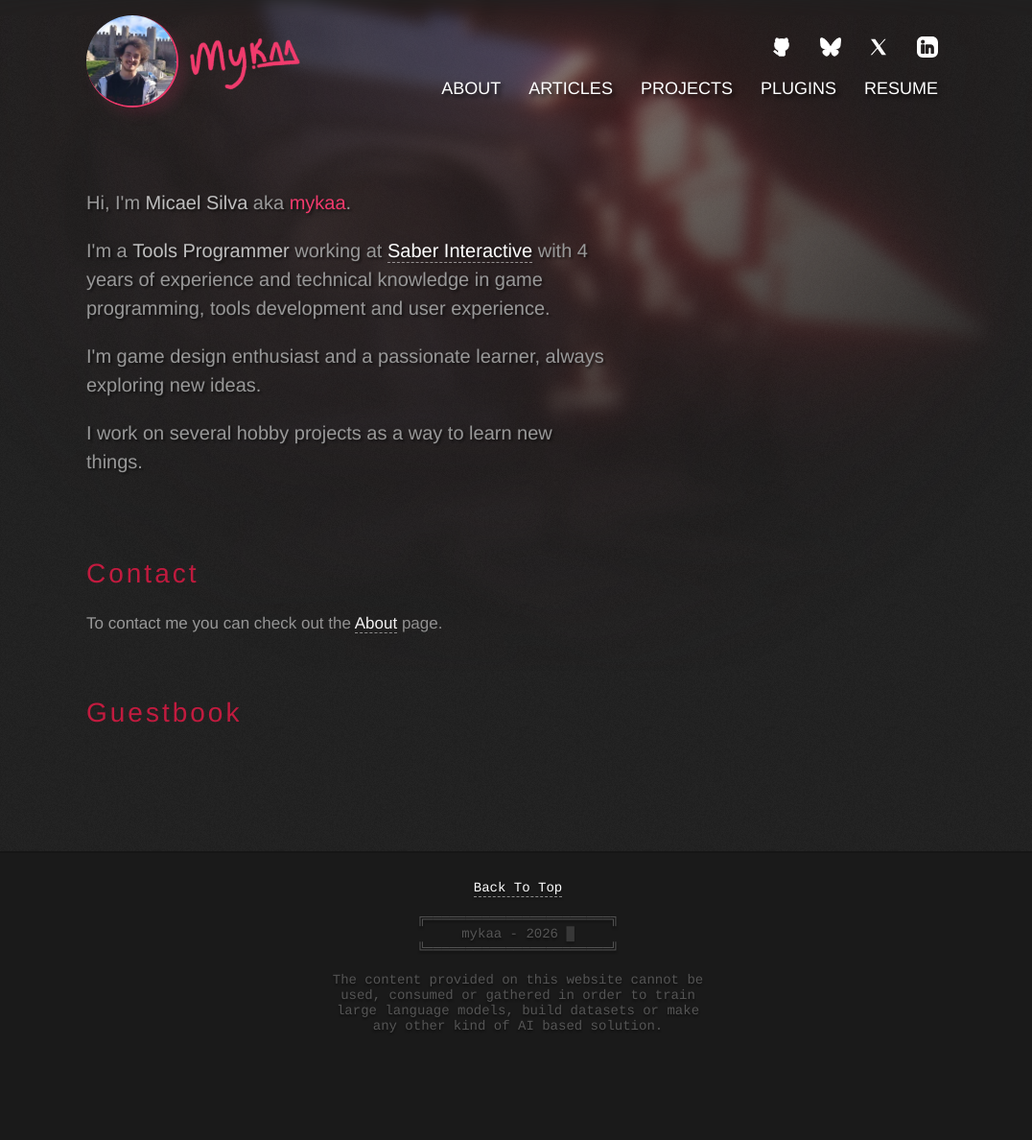
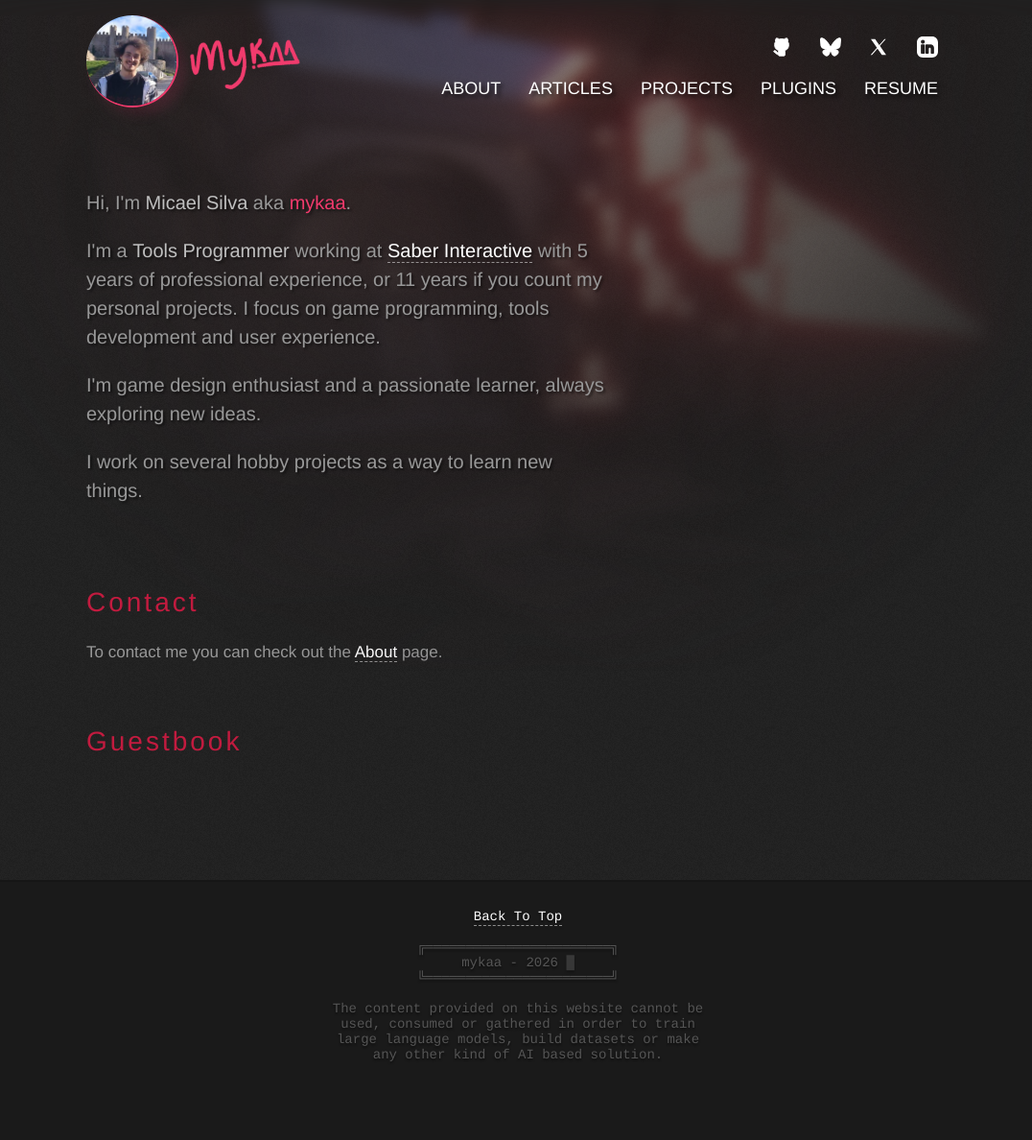
Before and after one commit to mykaadev/mykaadev.github.io, a Jekyll site: the page built from content/pages/home.md, in a window 1280 px wide. Shown: the whole page at 96% size, without its empty margins (100-1176 px from the left). Built offline with Jekyll 4.4.1, drawn with Linux system fonts in a browser that asks for light colours; some web fonts are replaced; comment, search, counter and statistics services are not loaded; before the commit the page ends 1158 px from its top, so only the background shows below that.

Commit message:
Add a glitch entry card to About, and show 5 and 11 years on the home page
The home page says 5 years of professional experience, or 11 with personal projects. The About page gets a new card from 2016 with no readable name or role: the text shuffles in bursts every 5 seconds, and nonstop on hover. Keep the pointer on the card and the page goes dark around it, turns gray, sways, shakes and flashes. It fades out over 4 seconds when the pointer leaves.

Co-Authored-By: Claude Opus 5.5 <noreply@anthropic.com>

```diff
--- a/_config.yml
+++ b/_config.yml
@@ -2,7 +2,7 @@ title: Micael Silva
 email: micaelsilva.desk@gmail.com
 description: >-
   Hi, I'm Micael Silva aka mykaa.
-  I'm a Tools Programmer working at Saber Interactive with 4 years of experience and technical knowledge in game programming, tools development and user experience.
+  I'm a Tools Programmer working at Saber Interactive with 5 years of professional experience, or 11 years if you count my personal projects. I focus on game programming, tools development and user experience.
   I'm game design enthusiast and a passionate learner, always exploring new ideas.
 baseurl: ""
 url: "https://mykaadev.github.io"
--- a/content/pages/home.md
+++ b/content/pages/home.md
@@ -9,7 +9,7 @@ meta_description: Personal portfolio and blog of Micael Silva (mykaa) about game
 <div id="index-about">
   <div id="index-bio">
     <p>Hi, I'm <strong>Micael Silva</strong> aka <span class="mykaa">mykaa</span>.</p>
-    <p>I'm a <strong>Tools Programmer</strong> working at <a target="_blank" href="https://saber.games/">Saber Interactive</a> with 4 years of experience and technical knowledge in game programming, tools development and user experience.</p>
+    <p>I'm a <strong>Tools Programmer</strong> working at <a target="_blank" href="https://saber.games/">Saber Interactive</a> with 5 years of professional experience, or 11 years if you count my personal projects. I focus on game programming, tools development and user experience.</p>
     <p>I'm game design enthusiast and a passionate learner, always exploring new ideas.</p>
     <p>I work on several hobby projects as a way to learn new things.</p>
   </div>
--- a/library/style.css
+++ b/library/style.css
@@ -2634,6 +2634,124 @@ Vault Cards (plugins that are not public yet)
 }
 
 /*---------------------------------------------
+Glitch Entry (the classified card on the About page)
+---------------------------------------------*/
+
+.glitch-entry {
+    border-left-color: #f03a6c;
+    background:
+        repeating-linear-gradient(0deg, rgba(255, 255, 255, 0.025) 0 1px, transparent 1px 3px),
+        rgba(240, 58, 108, 0.04);
+}
+
+.glitch-text {
+    position: relative;
+    display: inline-block;
+    color: #ffffff;
+    text-shadow: -1px 0 rgba(240, 58, 108, 0.8), 1px 0 rgba(70, 220, 255, 0.6);
+}
+
+/* Two shifted copies of the text that show only in short bursts, like the vault cards */
+.glitch-text::before,
+.glitch-text::after {
+    content: attr(data-text);
+    position: absolute;
+    inset: 0;
+    opacity: 0;
+    pointer-events: none;
+}
+
+.glitch-text::before {
+    color: #f03a6c;
+}
+
+.glitch-text::after {
+    color: #46dcff;
+}
+
+/* glitch-entry.js adds is-glitching in bursts and scrambles the text, as on the vault cards */
+.glitch-entry.is-glitching .glitch-text::before {
+    opacity: 0.85;
+    animation: vault-glitch-a 0.35s steps(2) infinite;
+}
+
+.glitch-entry.is-glitching .glitch-text::after {
+    opacity: 0.85;
+    animation: vault-glitch-b 0.3s steps(2) infinite;
+}
+
+.glitch-entry.is-glitching {
+    border-left-color: #46dcff;
+}
+
+.glitch-logo {
+    animation: glitch-entry-logo 5s steps(1) infinite;
+}
+
+.glitch-entry.is-glitching .glitch-logo {
+    animation: vault-flicker 0.25s steps(3) infinite;
+}
+
+.glitch-muted {
+    font-family: monospace;
+    font-size: 0.9em;
+    opacity: 0.6;
+}
+
+@keyframes glitch-entry-logo {
+    0%, 90%, 100% { filter: grayscale(1); transform: none; }
+    92% { filter: hue-rotate(40deg) saturate(1.6) brightness(1.3) drop-shadow(-3px 0 rgba(240, 58, 108, 0.8)); transform: translateX(-2px); }
+    95% { filter: drop-shadow(3px 0 rgba(70, 220, 255, 0.7)); transform: translateX(2px) skewX(-6deg); }
+}
+
+@media (prefers-reduced-motion: reduce) {
+    .glitch-entry.is-glitching .glitch-text::before,
+    .glitch-entry.is-glitching .glitch-text::after,
+    .glitch-logo,
+    .glitch-entry.is-glitching .glitch-logo {
+        animation: none;
+    }
+}
+
+/* Easter egg: hold the pointer on the glitch entry card (glitch-entry.js) */
+body.nulled-dread > :not(.nulled-dread-overlay) {
+    transform: translate(var(--dread-x, 0), var(--dread-y, 0)) rotate(var(--dread-r, 0deg));
+    filter: grayscale(var(--dread-gray, 0)) brightness(var(--dread-bright, 1));
+}
+
+body.nulled-flash > :not(.nulled-dread-overlay) {
+    filter: invert(1) grayscale(1) contrast(1.6);
+}
+
+body.nulled-blackout > :not(.nulled-dread-overlay) {
+    filter: brightness(0.05);
+}
+
+.nulled-dread-overlay {
+    position: fixed;
+    inset: 0;
+    z-index: 10000;
+    overflow: hidden;
+    pointer-events: none;
+}
+
+.nulled-dread-vignette {
+    position: absolute;
+    inset: 0;
+}
+
+/* The clear hole follows the pointer: glitch-entry.js moves it and shrinks it */
+.nulled-dread-vignette {
+    opacity: 0;
+    background:
+        repeating-linear-gradient(0deg, rgba(255, 255, 255, 0.03) 0 1px, transparent 1px 3px),
+        radial-gradient(circle at var(--vx, 50%) var(--vy, 50%),
+            transparent var(--vr, 50%),
+            rgba(14, 0, 4, 0.82) calc(var(--vr, 50%) + 18%),
+            #000000 calc(var(--vr, 50%) + 45%));
+}
+
+/*---------------------------------------------
 Phone (650 px and less): the whole site at one smaller scale, so the phone keeps the
 proportions of the desktop. Only the parts that need a phone layout get their own rules.
 ---------------------------------------------*/
```
Also changed, not shown: content/pages/about.md (+7 -0 lines), library/glitch-entry.js (added, +284 -0 lines), resources/icons/glitch-entry.png (added).
